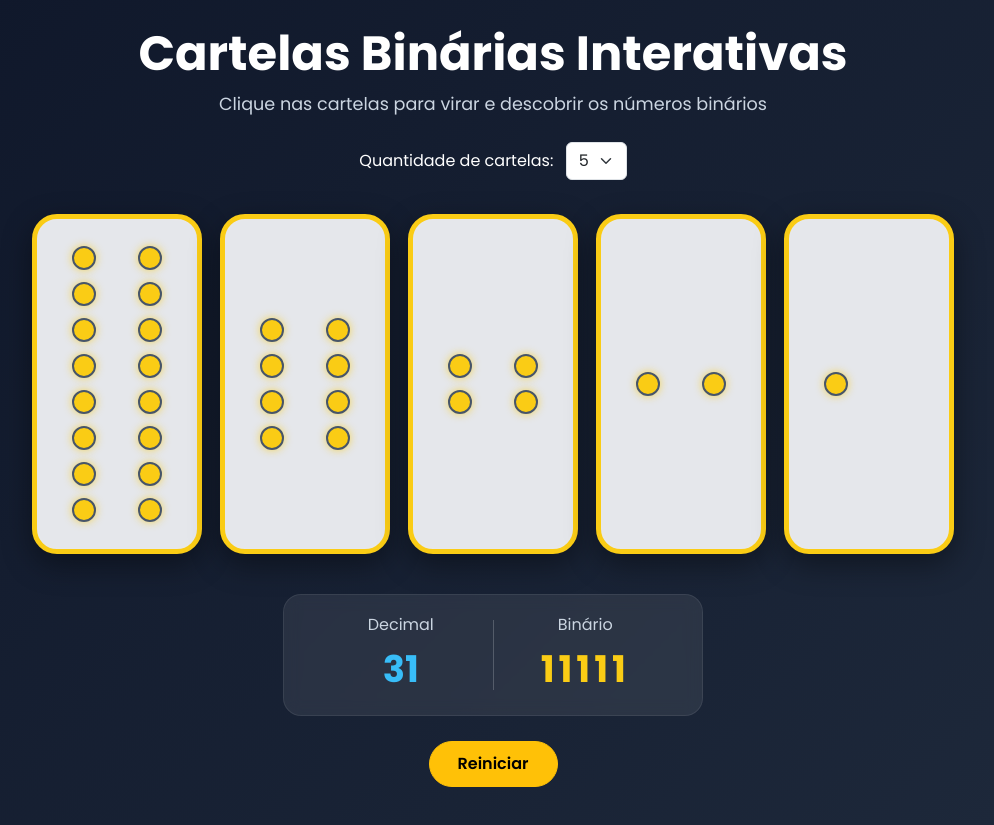
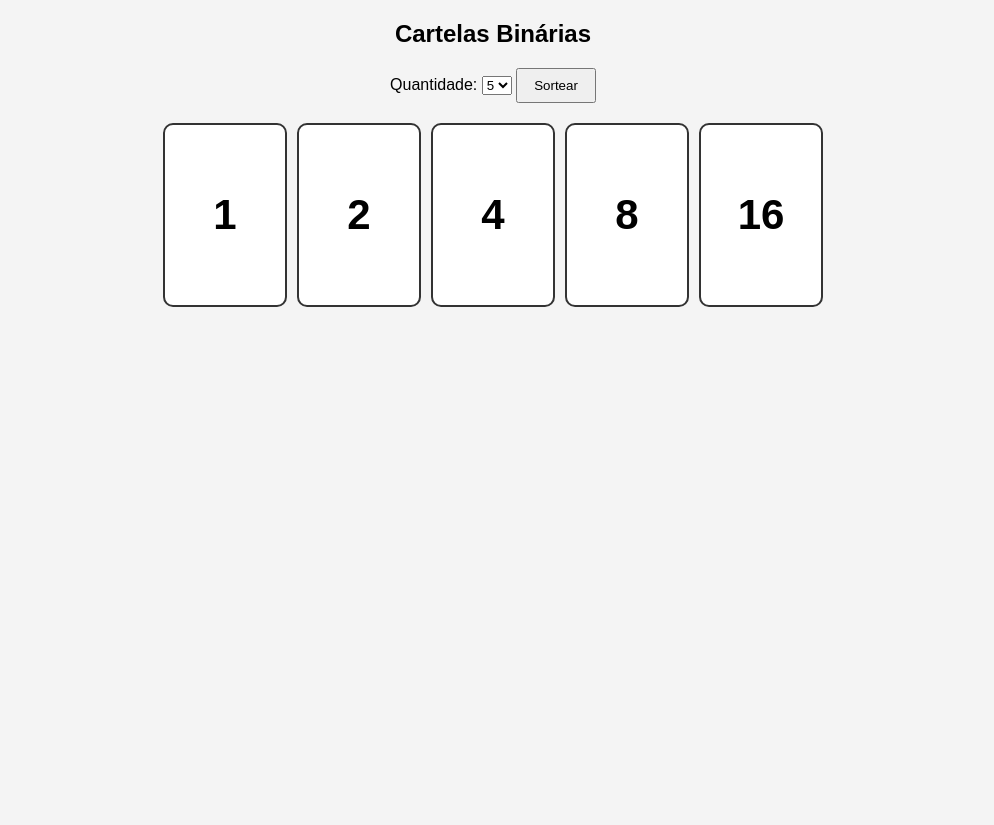
Before and after one commit to gilles2014/bin, a plain HTML site: page index.html in a window 1280 px wide. Shown: the whole page, without its empty margins (147-1141 px from the left). After the commit the page ends 800 px from the top, so only its background shows below. Drawn offline with nearby package versions, Linux system fonts and the light colour scheme.

Commit message:
Refactor HTML structure and styles for clarity

```diff
--- a/index.html
+++ b/index.html
@@ -1,374 +1,54 @@
 <!DOCTYPE html>
-<html lang="pt-br">
+<html lang="pt-BR">
 <head>
 <meta charset="UTF-8">
-  <meta name="viewport" content="width=device-width, initial-scale=1.0">
-
+<meta name="viewport" content="width=device-width,initial-scale=1">
 <title>Cartelas Binárias</title>
-
-  <!-- Bootstrap -->
-  <link href="https://cdn.jsdelivr.net/npm/bootstrap@5.3.3/dist/css/bootstrap.min.css" rel="stylesheet">
-
-  <!-- Fonte -->
-  <link href="https://fonts.googleapis.com/css2?family=Poppins:wght@300;400;600;700&display=swap" rel="stylesheet">
-
 <style>
-
-    body{
-      font-family:'Poppins', sans-serif;
-      background:linear-gradient(135deg,#0f172a,#1e293b);
-      min-height:100vh;
-      color:white;
-      overflow-x:hidden;
-    }
-
-    .title{
-      text-align:center;
-      margin-top:25px;
-      font-size:3rem;
-      font-weight:700;
-    }
-
-    .subtitle{
-      text-align:center;
-      color:#cbd5e1;
-      margin-bottom:25px;
-      font-size:1.1rem;
-    }
-
-    /* ÁREA DAS CARTELAS */
-    .cards-container{
-      display:flex;
-      justify-content:center;
-      align-items:flex-end;
-      gap:18px;
-      flex-wrap:nowrap;
-      padding:10px 15px;
-      width:100%;
-    }
-
-    /* CARTÃO */
-    .binary-card{
-      width:170px;
-      height:340px;
-      perspective:1000px;
-      cursor:pointer;
-      flex-shrink:1;
-    }
-
-    .card-inner{
-      position:relative;
-      width:100%;
-      height:100%;
-      transition:transform 0.7s;
-      transform-style:preserve-3d;
-    }
-
-    .binary-card.flipped .card-inner{
-      transform:rotateY(180deg);
-    }
-
-    .card-face{
-      position:absolute;
-      width:100%;
-      height:100%;
-      border-radius:25px;
-      backface-visibility:hidden;
-      display:flex;
-      justify-content:center;
-      align-items:center;
-      border:5px solid #facc15;
-      box-shadow:
-        0 10px 30px rgba(0,0,0,0.4),
-        inset 0 0 10px rgba(255,255,255,0.1);
-    }
-
-    /* Frente */
-    .front{
-      background:#e5e7eb;
-    }
-
-    /* Costas */
-    .back{
-      background:#1e293b;
-      transform:rotateY(180deg);
-      border:5px solid #475569;
-    }
-
-    /* ÁREA DOS PONTOS */
-    .dots{
-      width:100%;
-      height:100%;
-      display:grid;
-      grid-template-columns:repeat(2,1fr);
-      justify-items:center;
-      align-content:center;
-      gap:12px;
-      padding:20px;
-      overflow:hidden;
-    }
-
-    /* PONTOS */
-    .dot{
-      width:24px;
-      height:24px;
-      border-radius:50%;
-      background:#facc15;
-      border:2px solid #475569;
-      box-shadow:0 0 8px rgba(250,204,21,0.7);
-    }
-
-    /* PAINEL RESULTADO */
-    .info-panel{
-      width:420px;
-      margin:30px auto 15px auto;
-      background:rgba(255,255,255,0.08);
-      border-radius:18px;
-      padding:18px 25px;
-      text-align:center;
-      backdrop-filter:blur(8px);
-      border:1px solid rgba(255,255,255,0.08);
-
-      display:flex;
-      justify-content:space-around;
-      align-items:center;
-    }
-
-    .result-block{
-      flex:1;
-    }
-
-    .divider{
-      width:1px;
-      height:70px;
-      background:rgba(255,255,255,0.2);
-    }
-
-    .label{
-      font-size:1rem;
-      color:#cbd5e1;
-      margin-bottom:5px;
-    }
-
-    .value{
-      font-size:2.3rem;
-      font-weight:700;
-    }
-
-    .decimal{
-      color:#38bdf8;
-    }
-
-    .binary{
-      color:#facc15;
-      letter-spacing:4px;
-    }
-
-    .btn-reset{
-      margin-top:10px;
-      border-radius:50px;
-      padding:10px 28px;
-      font-weight:600;
-      font-size:1rem;
-    }
-
-    /* RESPONSIVO */
-    @media(max-width:1200px){
-
-      .binary-card{
-        width:145px;
-        height:300px;
-      }
-
-    }
-
-    @media(max-width:992px){
-
-      .cards-container{
-        flex-wrap:wrap;
-      }
-
-      .binary-card{
-        width:150px;
-        height:300px;
-      }
-
-    }
-
-    @media(max-width:768px){
-
-      .title{
-        font-size:2rem;
-      }
-
-      .binary-card{
-        width:120px;
-        height:250px;
-      }
-
-      .dot{
-        width:18px;
-        height:18px;
-      }
-
-      .info-panel{
-        width:95%;
-      }
-
-      .value{
-        font-size:1.8rem;
-      }
-
-    }
-
+body{font-family:Arial,sans-serif;background:#f4f4f4;margin:20px;text-align:center}
+#controls{margin-bottom:20px}
+#cartelas{display:flex;justify-content:center;gap:10px;flex-wrap:wrap}
+.card{width:120px;height:180px;background:#fff;border:2px solid #333;border-radius:10px;
+display:flex;align-items:center;justify-content:center;font-size:42px;font-weight:bold;
+transition:opacity .4s,transform .4s}
+.hide{opacity:0;transform:translateY(20px);pointer-events:none;width:0;margin:0;border:none;overflow:hidden}
+button{padding:8px 16px}
 </style>
 </head>
-
 <body>
-
-  <div class="container-fluid">
-
-    <h1 class="title">Cartelas Binárias Interativas</h1>
-
-    <p class="subtitle">
-      Clique nas cartelas para virar e descobrir os números binários
-    </p>
-
-    <div class="text-center mb-4">
-      <label for="qtdCartelas" class="me-2">Quantidade de cartelas:</label>
-
-      <select id="qtdCartelas" class="form-select d-inline-block w-auto">
-        <option value="1">1</option>
-        <option value="2">2</option>
-        <option value="3">3</option>
-        <option value="4">4</option>
-        <option value="5" selected>5</option>
-      </select>
+<h2>Cartelas Binárias</h2>
+<div id="controls">
+<label>Quantidade:
+<select id="qtd">
+<option>1</option><option>2</option><option>3</option><option selected>5</option><option>4</option>
+</select></label>
+<button onclick="sortear()">Sortear</button>
 </div>
-
-    <div class="cards-container" id="cardsContainer"></div>
-
-    <!-- RESULTADOS -->
-    <div class="info-panel">
-
-      <div class="result-block">
-        <div class="label">Decimal</div>
-        <div class="value decimal" id="decimalValue">31</div>
+<div id="cartelas">
+<div class="card">1</div>
+<div class="card">2</div>
+<div class="card">4</div>
+<div class="card">8</div>
+<div class="card">16</div>
 </div>
-
-      <div class="divider"></div>
-
-      <div class="result-block">
-        <div class="label">Binário</div>
-        <div class="value binary" id="binaryValue">11111</div>
-      </div>
-
-    </div>
-
-    <div class="text-center">
-      <button class="btn btn-warning btn-reset" onclick="resetCards()">
-        Reiniciar
-      </button>
-    </div>
-
-  </div>
-
 <script>
-
-    const values = [16, 8, 4, 2, 1];
-
-    const container = document.getElementById('cardsContainer');
-
-    values.forEach(value => {
-
-      const card = document.createElement('div');
-      card.className = 'binary-card';
-      card.dataset.value = value;
-      card.dataset.active = "1";
-
-      let dotsHTML = "";
-
-      for(let i = 0; i < value; i++){
-        dotsHTML += `<div class="dot"></div>`;
+const cards=[...document.querySelectorAll('.card')];
+const sel=document.getElementById('qtd');
+function atualizar(){
+ const n=parseInt(sel.value);
+ cards.forEach((c,i)=>c.classList.toggle('hide',i>=n));
 }
-
-      card.innerHTML = `
-        <div class="card-inner">
-
-          <div class="card-face front">
-            <div class="dots">
-              ${dotsHTML}
-            </div>
-          </div>
-
-          <div class="card-face back"></div>
-
-        </div>
-      `;
-
-      card.addEventListener('click', () => {
-
-        card.classList.toggle('flipped');
-
-        if(card.dataset.active === "1"){
-          card.dataset.active = "0";
-        }else{
-          card.dataset.active = "1";
+sel.onchange=atualizar;
+function sortear(){
+ const n=parseInt(sel.value);
+ const v=Math.floor(Math.random()*(1<<n));
+ cards.forEach((c,i)=>{
+   if(i<n){
+     c.style.background=((v>>i)&1)?'#9f9':'#fff';
    }
-
-        updateResult();
-
  });
-
-      container.appendChild(card);
-
-    });
-
-    // Atualiza resultados
-    function updateResult(){
-
-      const cards = document.querySelectorAll('.binary-card');
-
-      let decimal = 0;
-      let binary = "";
-
-      cards.forEach(card => {
-
-        const active = card.dataset.active === "1";
-
-        if(active){
-          decimal += parseInt(card.dataset.value);
-          binary += "1";
-        }else{
-          binary += "0";
 }
-
-      });
-
-      document.getElementById('decimalValue').innerText = decimal;
-      document.getElementById('binaryValue').innerText = binary;
-
-    }
-
-    // Reset
-    function resetCards(){
-
-      const cards = document.querySelectorAll('.binary-card');
-
-      cards.forEach(card => {
-
-        card.classList.remove('flipped');
-        card.dataset.active = "1";
-
-      });
-
-      updateResult();
-
-    }
-
-    updateResult();
-
+atualizar();
 </script>
-
 </body>
 </html>
```
Lines whose indentation alone changed are shown as unchanged.
